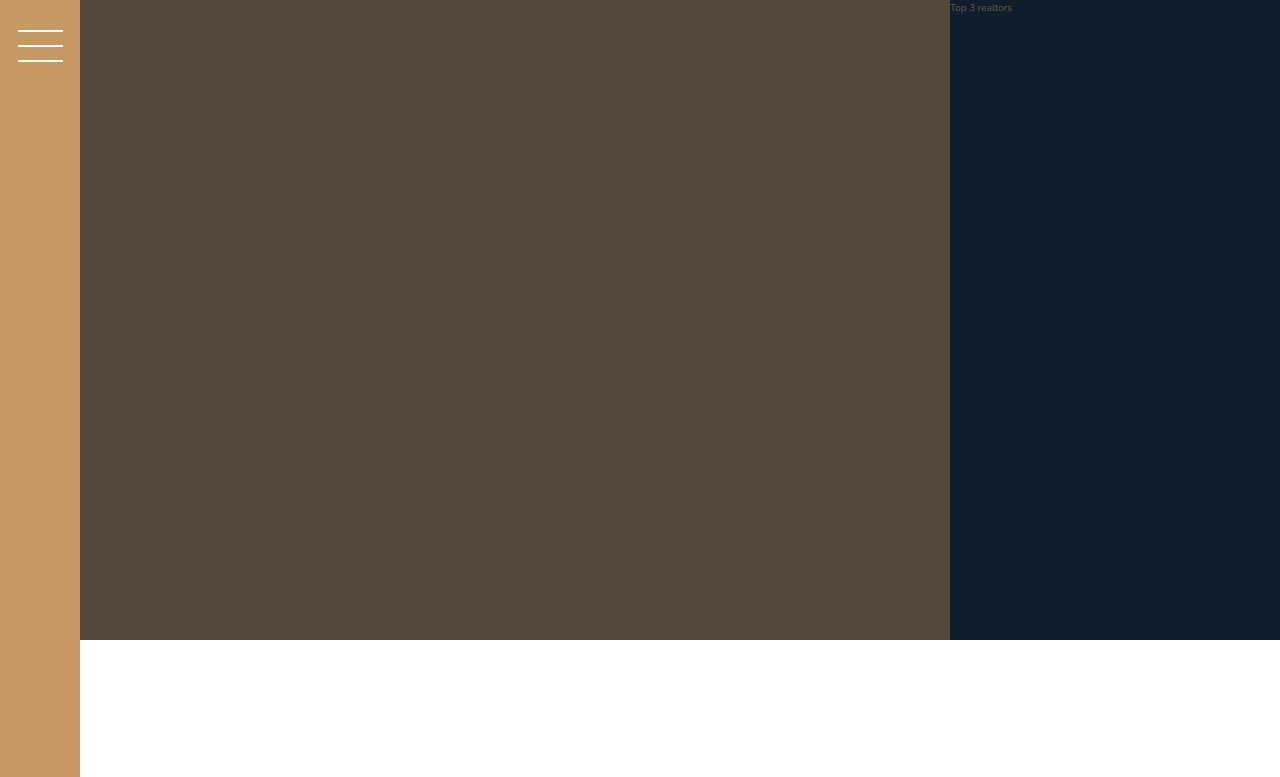
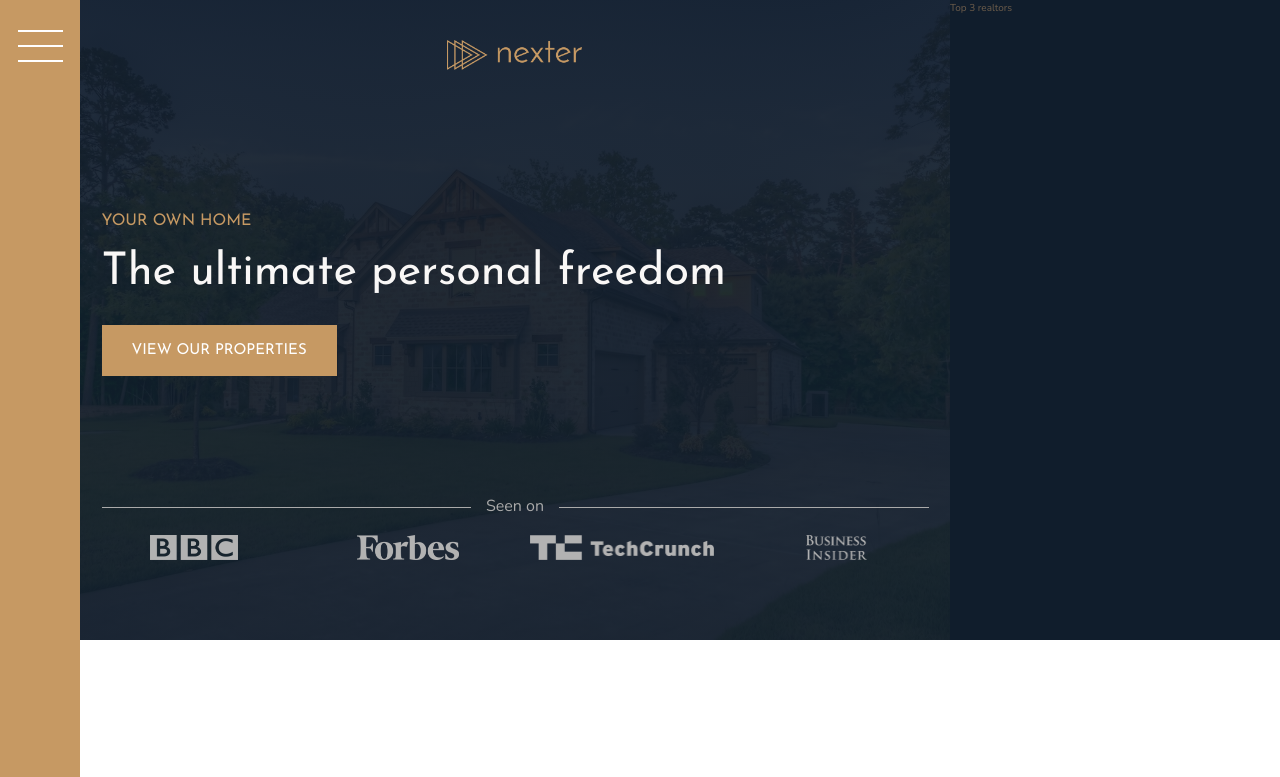
Before and after one commit to Edin93/Nexter, a website: page index.html in a window 1280 px wide. Shown: the top 777 px of the page. Drawn offline with nearby package versions, Linux system fonts and the light colour scheme.

Commit message:
Added the header part.

```diff
--- a/index.html
+++ b/index.html
@@ -18,7 +18,17 @@
         <button class="nav-btn"></button>
     </div>
     <header class="header">
-
+        <img src="img/logo.png" alt="Nexter logo" class="header__logo">
+        <h3 class="heading-3">Your own home</h3>
+        <h1 class="heading-1">The ultimate personal freedom</h1>
+        <button class="btn header__btn">View our properties</button>
+        <div class="header__seenon-text">Seen on</div>
+        <div class="header__seenon-logos">
+            <img src="img/logo-bbc.png" alt="Seen on logo 1">
+            <img src="img/logo-forbes.png" alt="Seen on logo 2">
+            <img src="img/logo-techcrunch.png" alt="Seen on logo 3">
+            <img src="img/logo-bi.png" alt="Seen on logo 4">
+        </div>
     </header>
 
     <div class="realtors">
--- a/sass/_header.scss
+++ b/sass/_header.scss
@@ -1,4 +1,56 @@
 .header {
     background-color: $color-grey-dark-1;
     grid-column: full-start / col-end 6;
+    background-image: linear-gradient(rgba($color-secondary, .93), rgba($color-secondary, .93)), url(../img/hero.jpeg);
+    background-size: cover;
+    background-position: center;
+    padding: 8rem;
+    padding-top: 4rem;
+
+
+    display: grid;
+    grid-template-rows: 1fr min-content 6rem 1fr;
+    grid-template-columns: max-content;
+    grid-row-gap: 1.5rem;
+    justify-content: center;
+
+    &__logo {
+        height: 3rem;
+        justify-self: center;
+    }
+
+    &__btn {
+        align-self: start;
+        justify-self: start;
+    }
+
+    &__seenon-text {
+        display: grid;
+        grid-template-columns: 1fr max-content 1fr;
+        grid-column-gap: 1.5rem;
+        align-items: center;
+
+        font-size: 1.6rem;
+        color: $color-grey-light-2;
+
+        &::before,
+        &::after {
+            content: "";
+            height: 1px;
+            display: block;
+            background-color: currentColor;
+        }
+    }
+
+    &__seenon-logos {
+        display: grid;
+        grid-template-columns: repeat(4, 1fr);
+        grid-column-gap: 3rem;
+        justify-items: center;
+
+        img {
+            height: 2.5rem;
+            filter: brightness(70%);
+        }
+    }
 }
--- a/sass/_typography.scss
+++ b/sass/_typography.scss
@@ -5,6 +5,9 @@
 
 .heading-1 {
    @extend %heading;
+   font-size: 4.5rem;
+   color: $color-grey-light-1;
+   line-height: 1;
 }
 
 .heading-2 {
```
Also changed, not shown: css/style.css.
